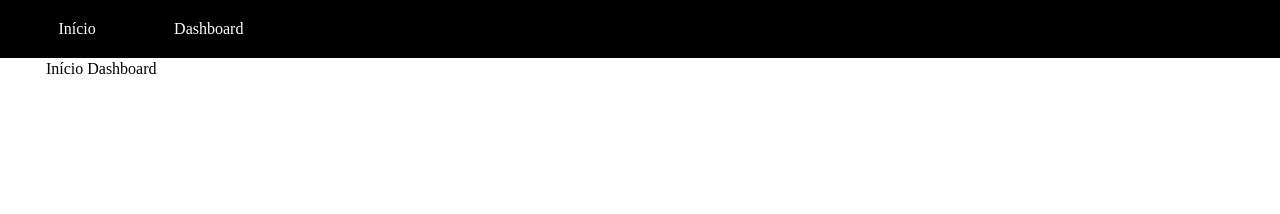
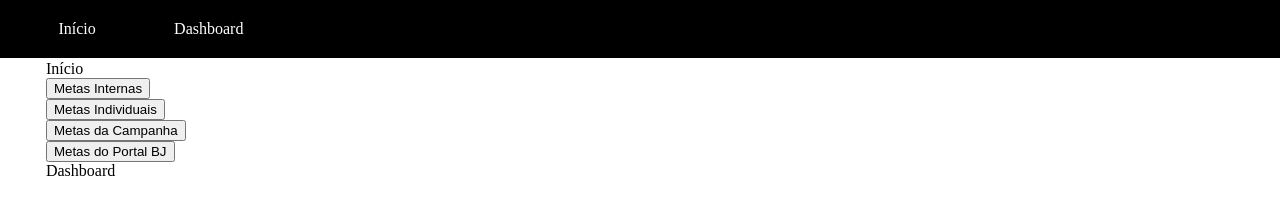
Before and after one commit to Uni-facefJR/piloto, a plain HTML site: page index.html in a window 1280 px wide. Drawn offline with Linux system fonts and the light colour scheme.

Commit message:
Testando botões

```diff
--- a/index.html
+++ b/index.html
@@ -15,6 +15,18 @@
     </div>
     <div class="main" id="main">
         <a id="home">Início</a>
+        <div>
+            <button>Metas Internas</button>
+        </div>
+        <div>
+            <button>Metas Individuais</button>
+        </div>
+        <div>
+            <button>Metas da Campanha</button>
+        </div>
+        <div>
+            <button>Metas do Portal BJ</button>
+        </div>
         <a id="dashboard"> Dashboard</a>
     </div>
 </body>
--- a/piloto.css
+++ b/piloto.css
@@ -21,6 +21,8 @@
   .navbar a:hover {
     background: rgb(54, 54, 54);
     color: rgb(227, 227, 227);
+    transition-property: background, color;
+    transition-duration: 0.75s;
   }
   /* Conteúdo da página */
   .main {
```
